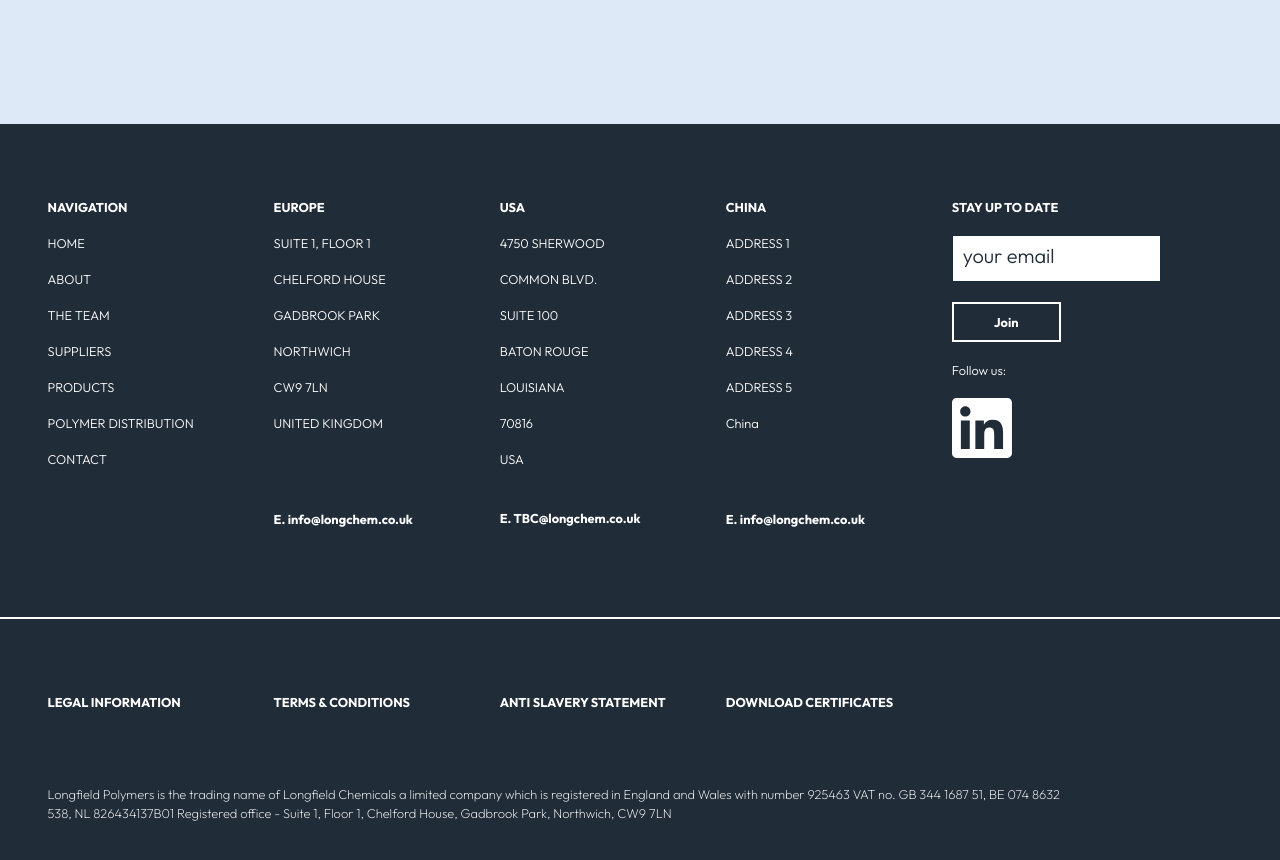
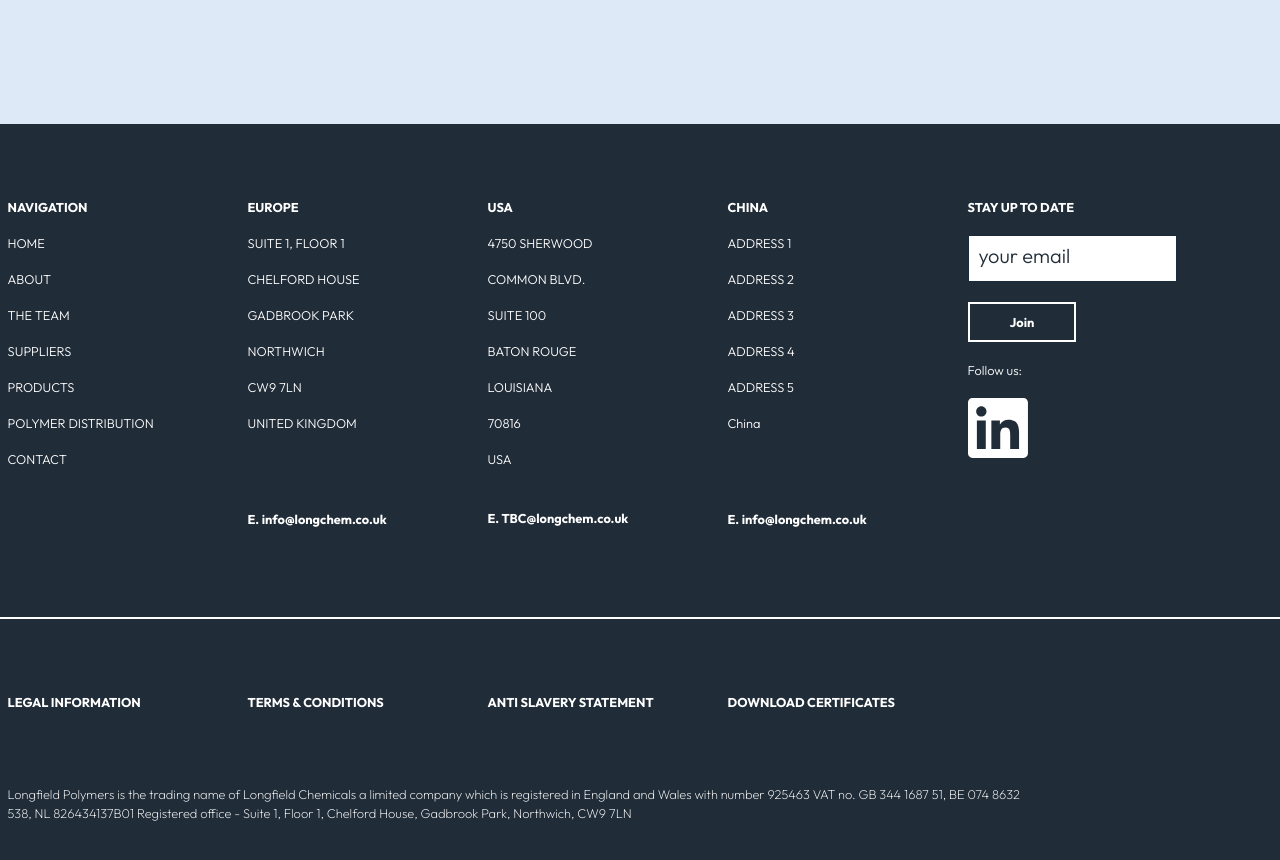
Before and after one commit to camcgreen/longfield, a Next.js app: page /about in a window 1280 px wide. Shown: the part 3520-4380 px from the top of the page. Built offline with nearby package versions, Linux system fonts and the light colour scheme.

Commit message:
responsive pass

```diff
--- a/styles/Footer.module.css
+++ b/styles/Footer.module.css
@@ -21,7 +21,8 @@
   /* padding: 40px 150px; */
   /* padding: 0 150px; */
   /* padding: 75px 40px; */
-  padding: 50px 40px;
+  /* padding: 50px 40px; */
+  padding: 50px 0;
   padding-top: 75px;
 }
 
@@ -146,7 +147,8 @@
   /* padding: 0px 150px; */
   /* padding: 40px 150px; */
   /* padding: 0 150px; */
-  padding: 75px 40px;
+  /* padding: 75px 40px; */
+  padding: 75px 0;
   /* padding-bottom: 80px; */
   display: flex;
   flex-direction: row;
@@ -174,7 +176,8 @@
   /* padding: 0px 150px; */
   /* padding: 40px 150px; */
   /* padding: 0 150px; */
-  padding: 75px 40px;
+  /* padding: 75px 40px; */
+  padding: 75px 0;
   padding-top: 0;
   /* padding-bottom: 80px; */
   max-width: 1025px;
```
Also changed, not shown: styles/Hero.module.css (+15 -0 lines).
